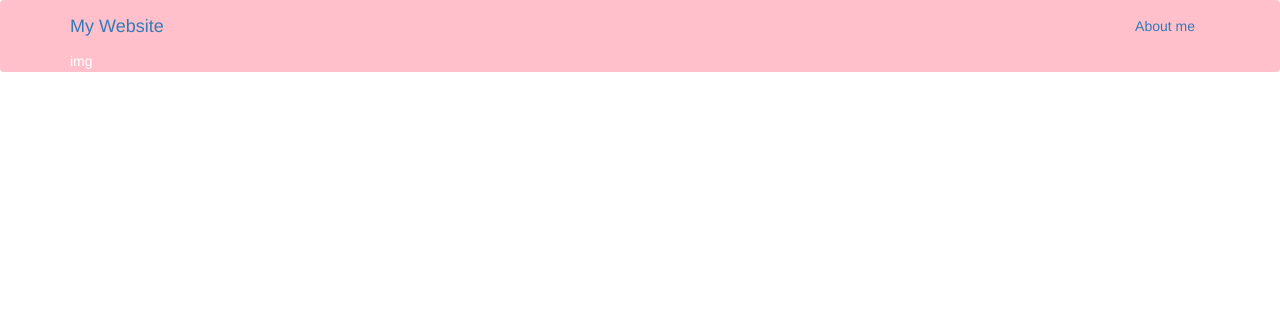
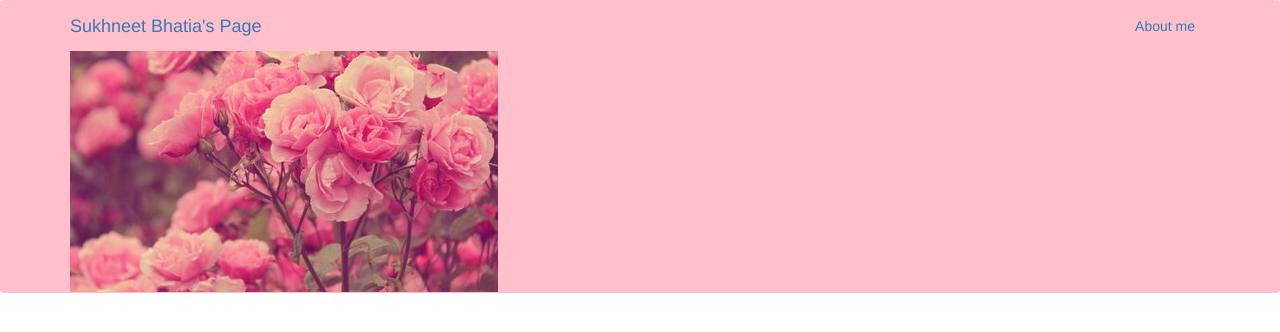
Before and after one commit to sukhneetbhatia/sukhneetbhatia.github.io, a plain HTML site: page index.html in a window 1280 px wide. Drawn offline with nearby package versions, Linux system fonts and the light colour scheme.

Commit message:
added image to home page

```diff
--- a/css/style.css
+++ b/css/style.css
@@ -17,13 +17,13 @@
 }
 
 .blackborder {border-width: 23px;
-border-color: black;
+border-color: pink;
 }
 
 .c1 {border-color: hotpink;
 }
 
-.nav1 {background-color: pink !important;
+.nav1 {background-color: black !important;
 }
 
 body {background-color: grey;
--- a/css/stylehome.css
+++ b/css/stylehome.css
@@ -1,2 +1,6 @@
 .nav1 {background-color: pink !important;
 }
+
+.image-sizerose {
+	max-width= 100%;
+}
--- a/index.html
+++ b/index.html
@@ -8,7 +8,7 @@
 	<body>
 		<nav class="navbar navbar-dark bg-primary nav1">
                 <div class="container">
-                    <a class="navbar-brand">My Website</a>
+                    <a class="navbar-brand">Sukhneet Bhatia's Page</a>
                     <ul class="nav navbar-nav pull-right">
                         <li class="nav-item active">
                             <a class="nav-link" href="about.html">About me</a>
@@ -21,7 +21,8 @@
         		<div class="col-md-12">
         			<div class="card blackborder">
                         <div class="card-block ">
-                                   img
+                        	<img src="img/pinkrose.jpg" class="image-sizerose">
+
                         </div>
 
                     </div>
```
Also changed, not shown: img/pinkrose.jpg (added).
